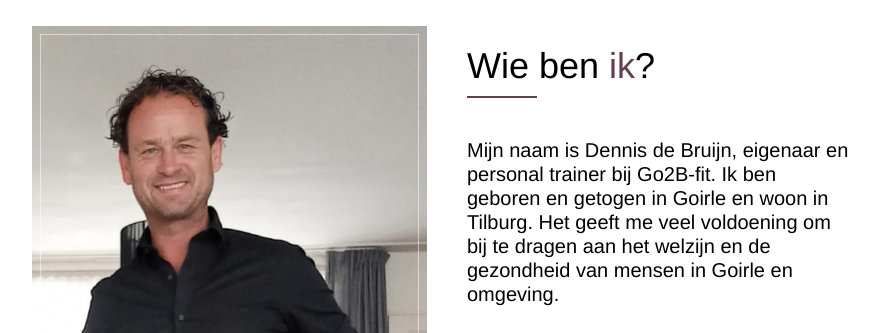
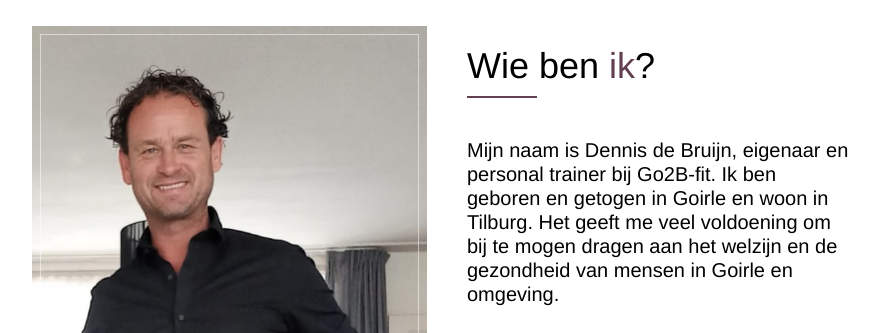
Before and after one commit to nickdebesten/website, a plain HTML site: page over-ons.html in a window 1280 px wide. Shown: the part 1440-1773 px from the top of the page, without its empty margins (198-1077 px from the left). Drawn offline with nearby package versions, Linux system fonts and the light colour scheme.

Commit message:
Update over-ons.html

```diff
--- a/over-ons.html
+++ b/over-ons.html
@@ -105,7 +105,7 @@
             <h1>Wie ben <span style="color: #614051;">ik</span>?</h1>
             <hr>
             <p>
-              Mijn naam is Dennis de Bruijn, eigenaar en personal trainer bij Go2B-fit. Ik ben geboren en getogen in Goirle en woon in Tilburg. Het geeft me veel voldoening om bij te dragen aan het welzijn en de gezondheid van mensen in Goirle en omgeving.
+              Mijn naam is Dennis de Bruijn, eigenaar en personal trainer bij Go2B-fit. Ik ben geboren en getogen in Goirle en woon in Tilburg. Het geeft me veel voldoening om bij te mogen dragen aan het welzijn en de gezondheid van mensen in Goirle en omgeving.
             </p>
             <p>
               In 1998 rondde ik mijn opleiding aan het CIOS in Sittard af. Vervolgens werkte ik 20 jaar als sportinstructeur in de penitentiaire inrichtingen in Tilburg en Dordrecht. Sinds 2017 ben ik gecertificeerd personal trainer. Daarnaast heb ik vier jaar lang een eigen studio gerund in Oisterwijk als franchiseondernemer.
```
